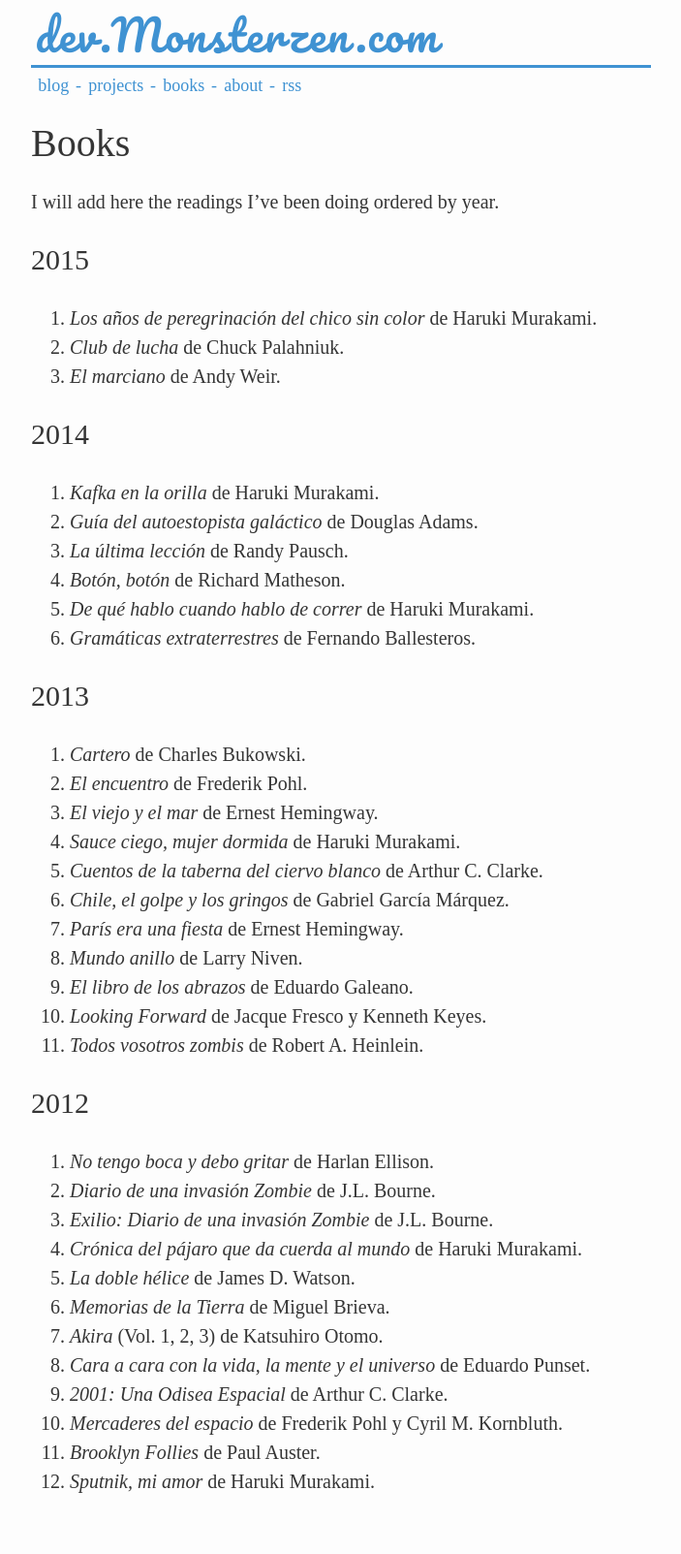
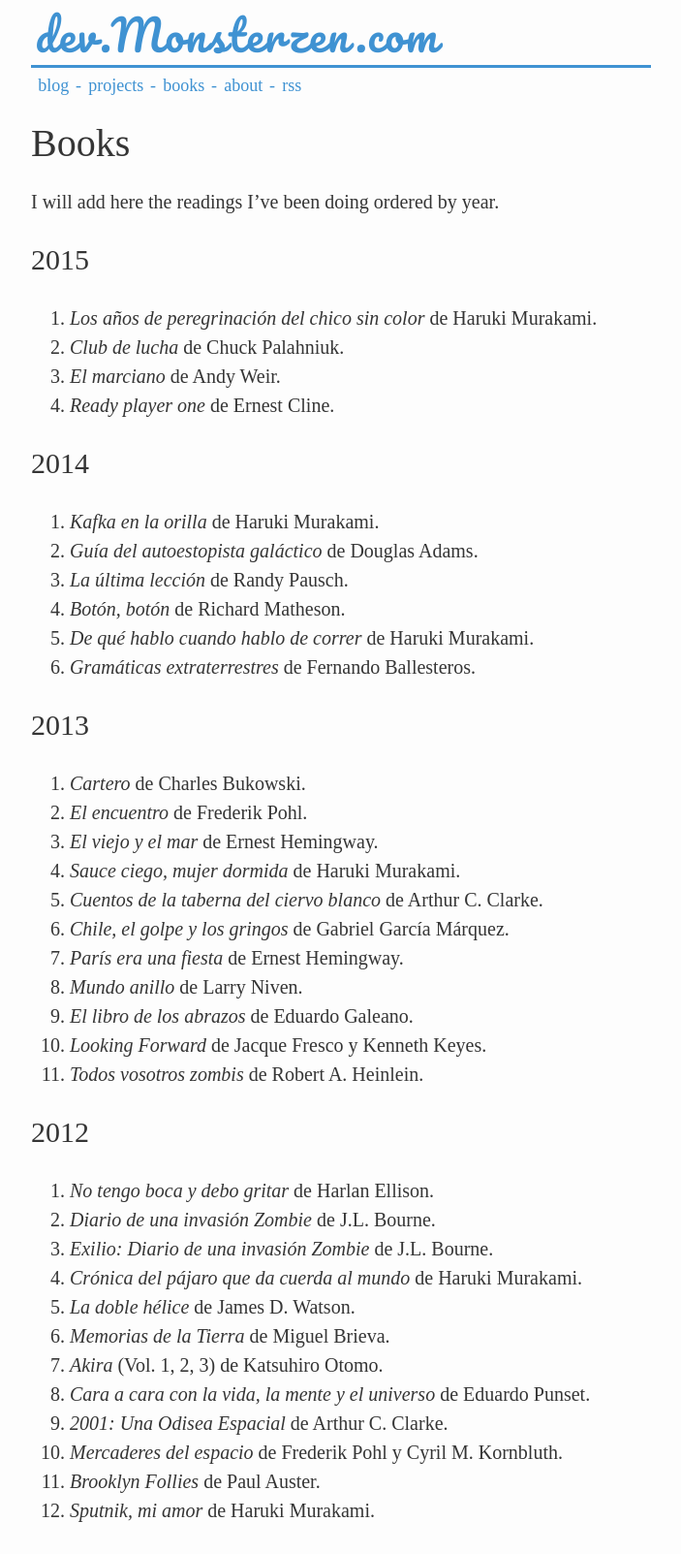
Before and after one commit to jfcalvo/jfcalvo.github.com, a Jekyll site: the page built from books.markdown, in a window 1280 px wide. Shown: the whole page at 97% size, without its empty margins (288-991 px from the left). Built offline with Jekyll 4.4.1, drawn with Linux system fonts in a browser that asks for light colours; some web fonts are replaced; before the commit the page ends 1573 px from its top, so only the background shows below that.

Commit message:
Add Ready player one to books

```diff
--- a/books.markdown
+++ b/books.markdown
@@ -13,6 +13,7 @@ I will add here the readings I've been doing ordered by year.
 1. *Los años de peregrinación del chico sin color* de Haruki Murakami.
 2. *Club de lucha* de Chuck Palahniuk.
 3. *El marciano* de Andy Weir.
+4. *Ready player one* de Ernest Cline.
 
 ## 2014
 
```
